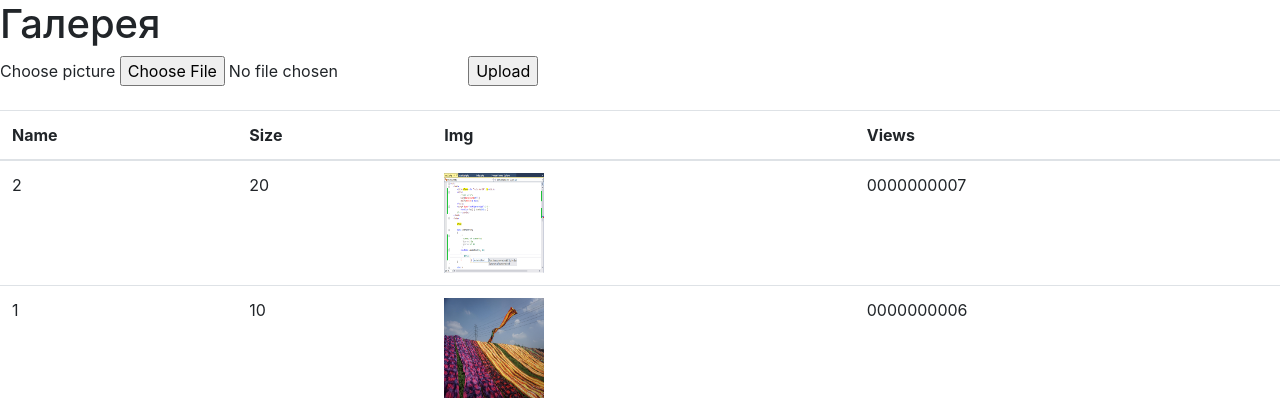
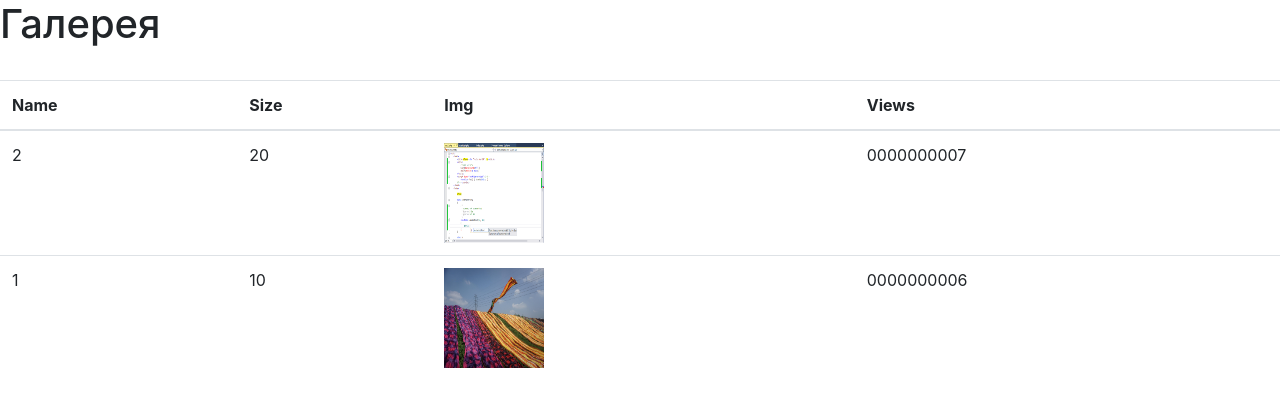
Before and after one commit to AndreyCh1989/PHPGB, a PHP site: page / in a window 1280 px wide. Shown: the top 420 px of the page. Run offline with PHP 8.4, Linux system fonts and the light colour scheme; data comes from the database, SQL or seed files in the repository.

Commit message:
minor fix

```diff
--- a/hw5/html.php
+++ b/hw5/html.php
@@ -12,11 +12,6 @@
   </head>
   <body>
     <h1>Галерея</h1>
-    <form enctype="multipart/form-data" action="upload.php" method="POST">
-        <input type="hidden" name="MAX_FILE_SIZE" value="41943040" />
-        Choose picture <input name="file" type="file" accept="image/png, image/jpeg">
-        <input type="submit" name="upload" value="Upload"/><br/>
-    </form>
     </br>
     <table class="table">
       <thead>
```
